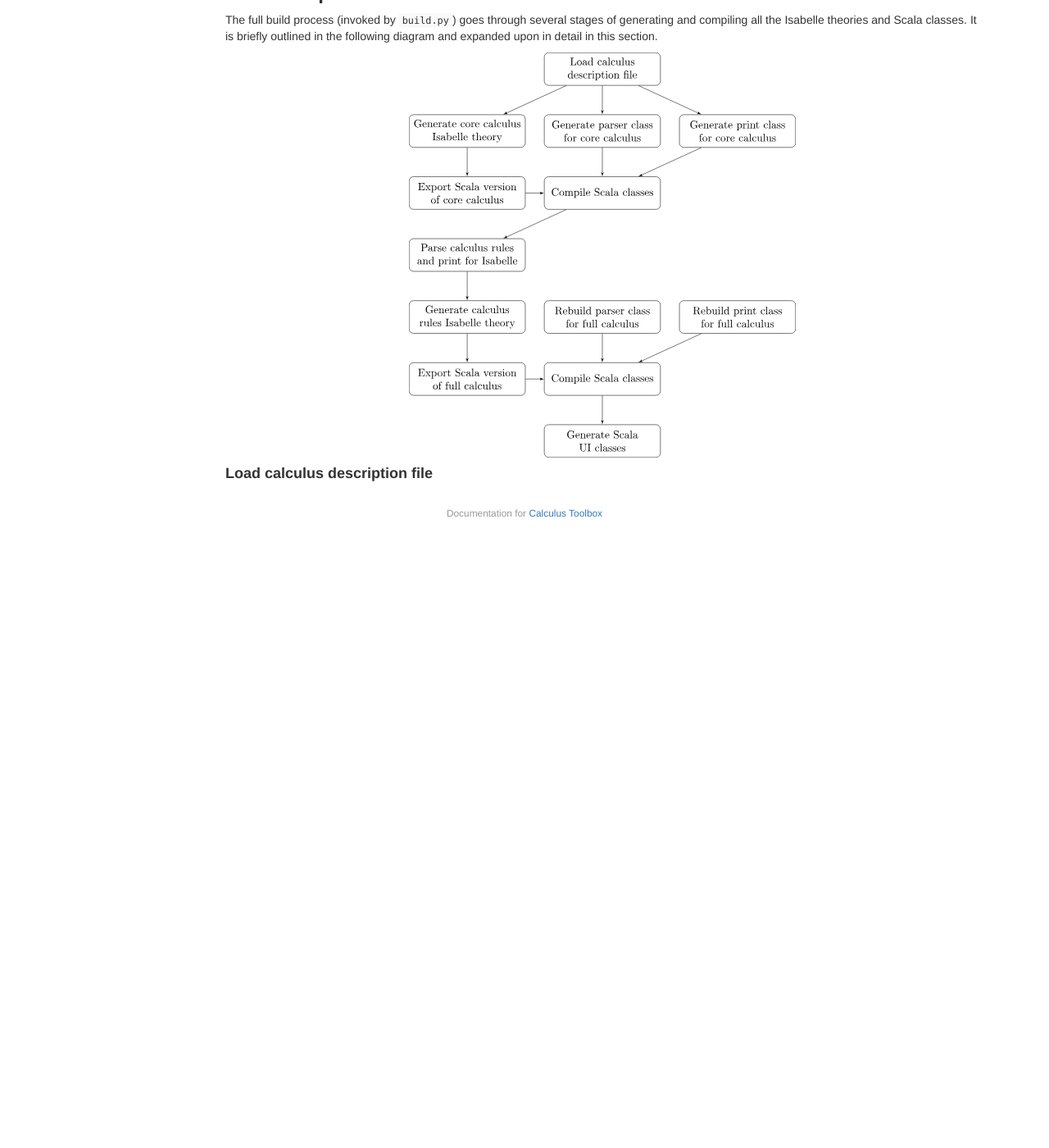
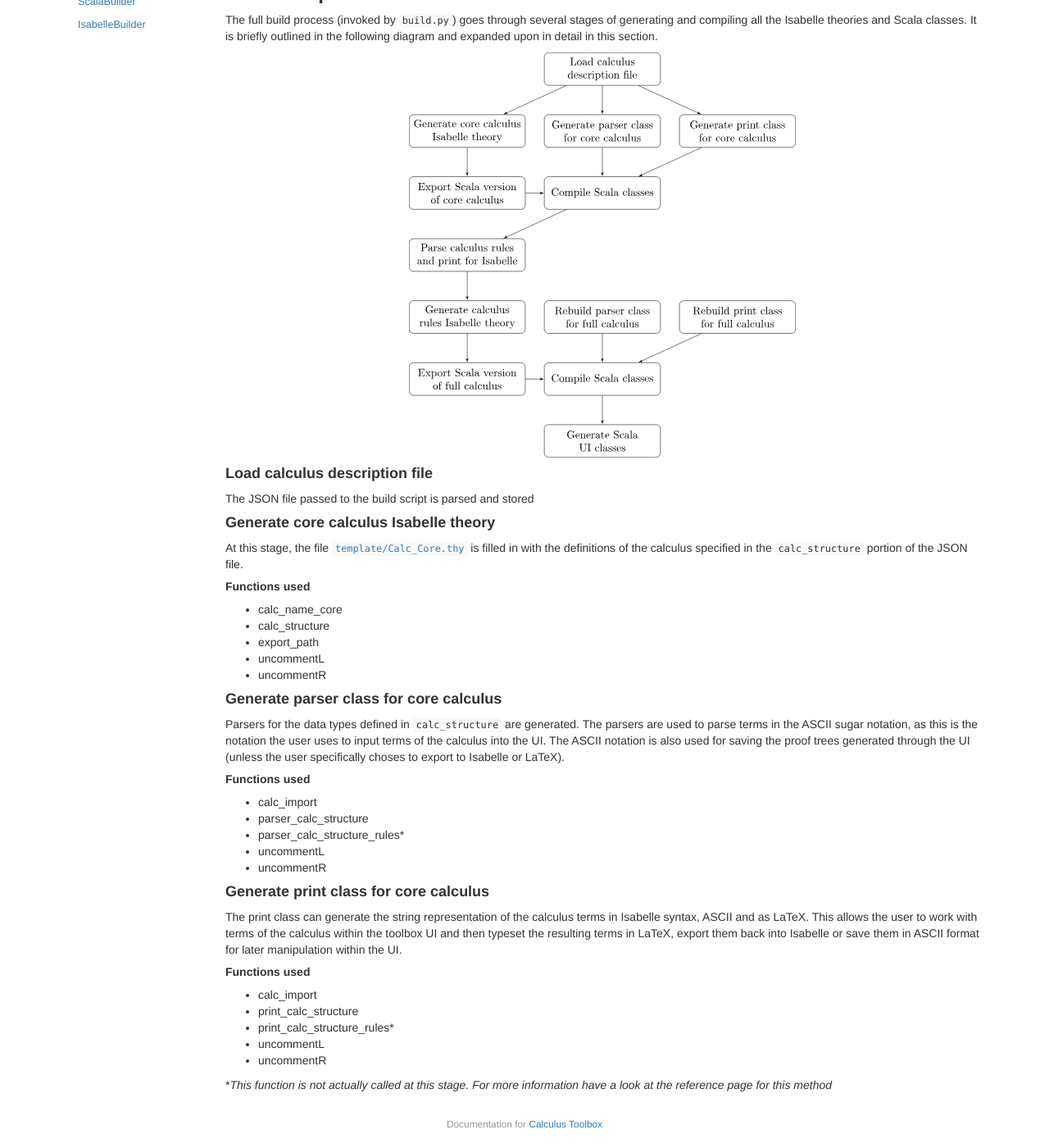
Before and after one commit to goodlyrottenapple/calculus-toolbox, a Jekyll site: the page built from _posts/2015-04-20-code-generation.md, in a window 1280 px wide and 1400 px high, scrolled down 276 px. Shown: the whole window at 82% size. Built offline with Jekyll 4.4.1, drawn with Linux system fonts in a browser that asks for light colours; nearby versions of some CDN libraries; before the commit the page ends 931 px from its top, so only the background shows below that.

```diff
--- a/_posts/2015-04-20-code-generation.md
+++ b/_posts/2015-04-20-code-generation.md
@@ -14,3 +14,46 @@ The full build process (invoked by `build.py`) goes through several stages of ge
 <img style="margin:0 auto;" class="img-responsive" alt="code generation diagram" src="https://rawgit.com/goodlyrottenapple/calculus-toolbox/gh-pages/_files/gen_dia.svg">
 
 #### Load calculus description file
+
+The JSON file passed to the build script is parsed and stored
+
+#### Generate core calculus Isabelle theory
+
+At this stage, the file [`template/Calc_Core.thy`](https://github.com/goodlyrottenapple/calculus-toolbox/blob/master/template/Calc_Core.thy) is filled in with the definitions of the calculus specified in the `calc_structure` portion of the JSON file.
+
+##### Functions used
+
++   calc_name_core
++   calc_structure
++   export_path
++   uncommentL
++   uncommentR
+
+
+#### Generate parser class for core calculus
+
+Parsers for the data types defined in `calc_structure` are generated. The parsers are used to parse terms in the ASCII sugar notation, as this is the notation the user uses to input terms of the calculus into the UI. The ASCII notation is also used for saving the proof trees generated through the UI (unless the user specifically choses to export to Isabelle or LaTeX).
+
+##### Functions used
+
++   calc_import
++   parser_calc_structure
++   parser_calc_structure_rules*
++   uncommentL
++   uncommentR
+
+
+
+#### Generate print class for core calculus
+
+The print class can generate the string representation of the calculus terms in Isabelle syntax, ASCII and as LaTeX. This allows the user to work with terms of the calculus within the toolbox UI and then typeset the resulting terms in LaTeX, export them back into Isabelle or save them in ASCII format for later manipulation within the UI.
+
+##### Functions used
+
++   calc_import
++   print_calc_structure
++   print_calc_structure_rules*
++   uncommentL
++   uncommentR
+
+*_This function is not actually called at this stage. For more information have a look at the reference page for this method_
```
Also changed, not shown: _posts/2015-04-06-introduction.md (+11 -2 lines), _posts/2015-04-21-isabellebuilder.md (added, +9 -0 lines), _posts/2015-04-21-scalabuilder.md (added, +6 -0 lines).
